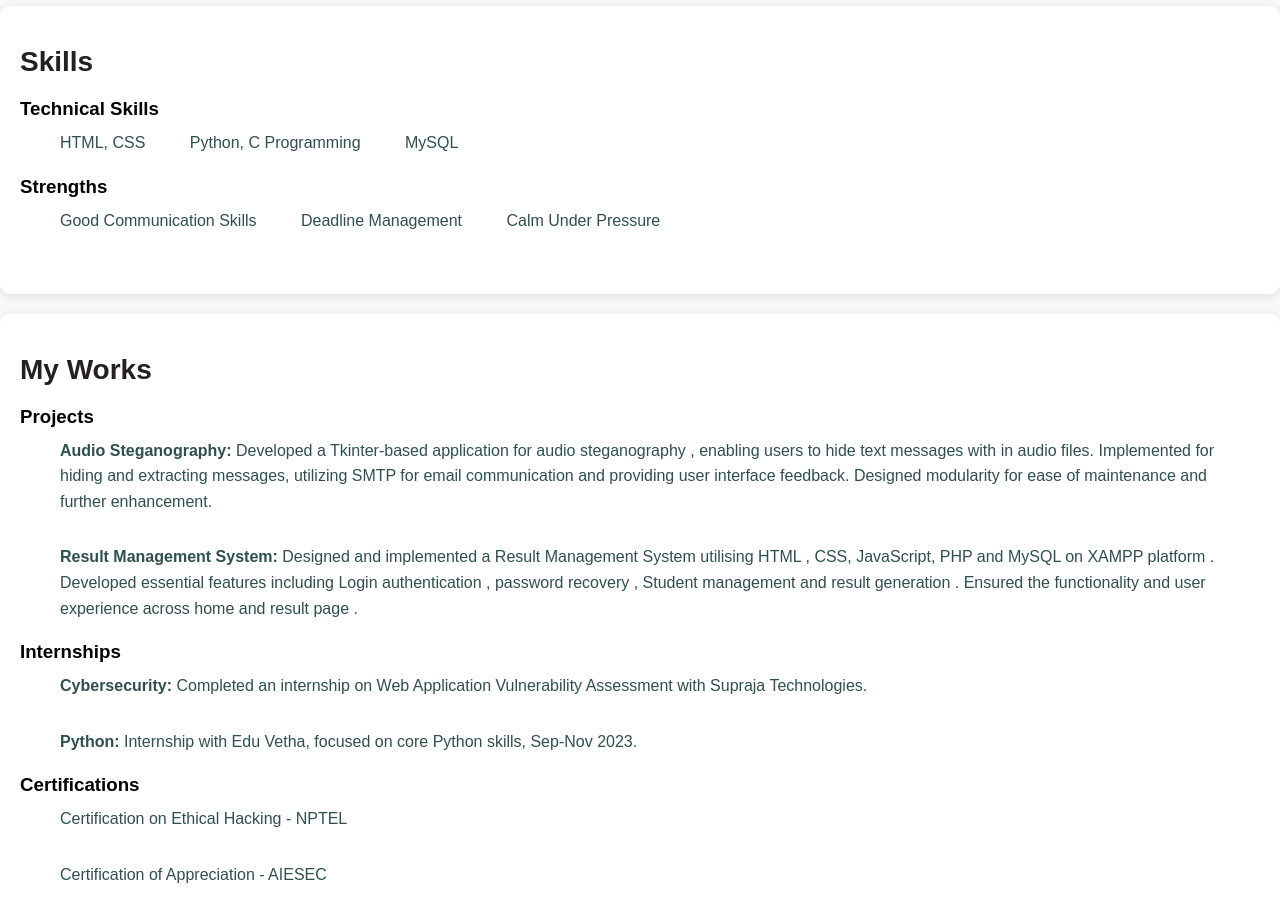
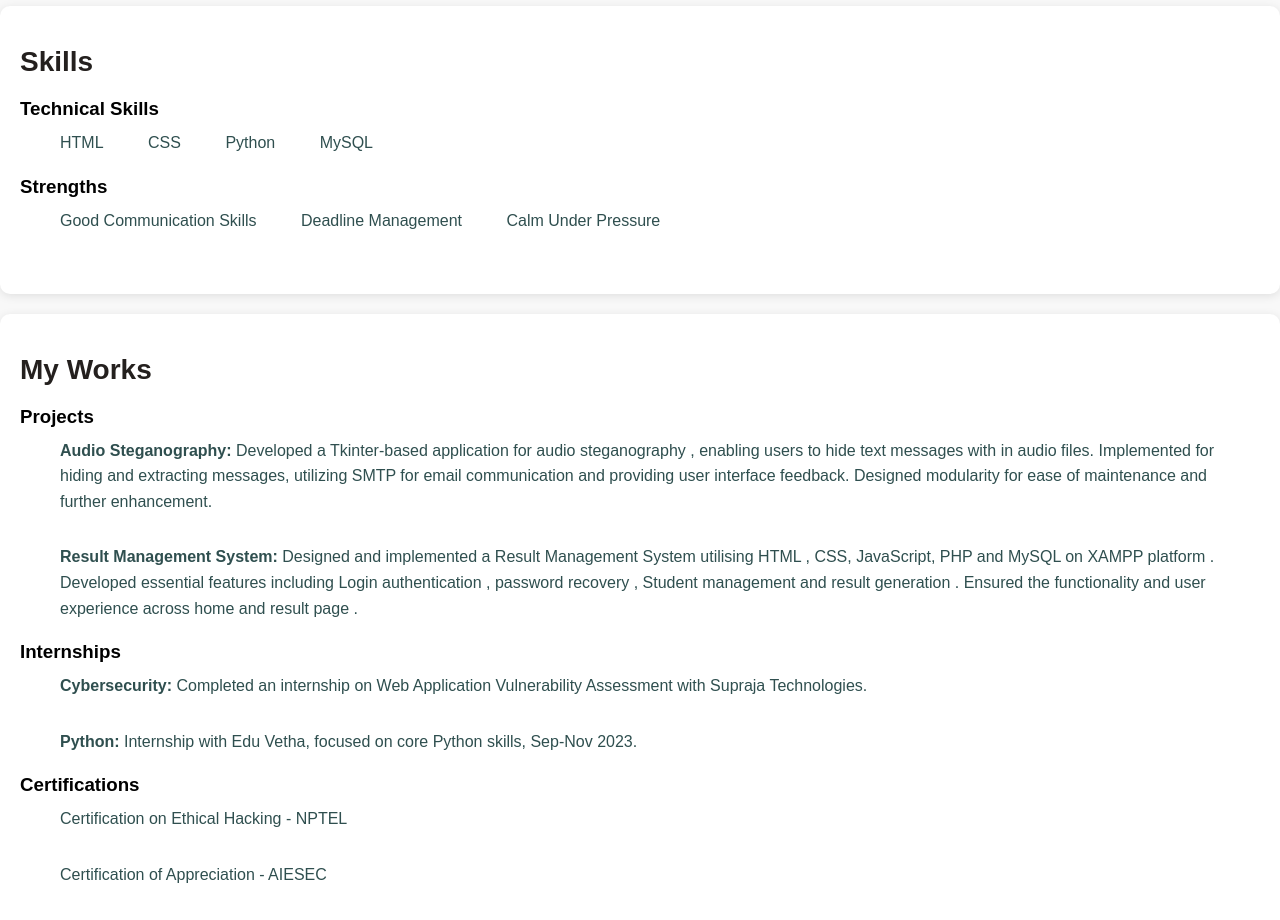
Before and after one commit to kavya876/Kavya-s-portfolio, a plain HTML site: page index.html in a window 1280 px wide. Shown: the part 1180-2100 px from the top of the page. Drawn offline with Linux system fonts and the light colour scheme.

Commit message:
Update index.html

```diff
--- a/index.html
+++ b/index.html
@@ -53,8 +53,9 @@
         <h2>Skills</h2>
         <h3>Technical Skills</h3>
         <ul>
-            <li>HTML, CSS</li>
-            <li>Python, C Programming</li>
+            <li>HTML</li>
+            <li>CSS</li>
+            <li>Python</li>
             <li>MySQL</li>
         </ul>
         <h3>Strengths</h3>
```
